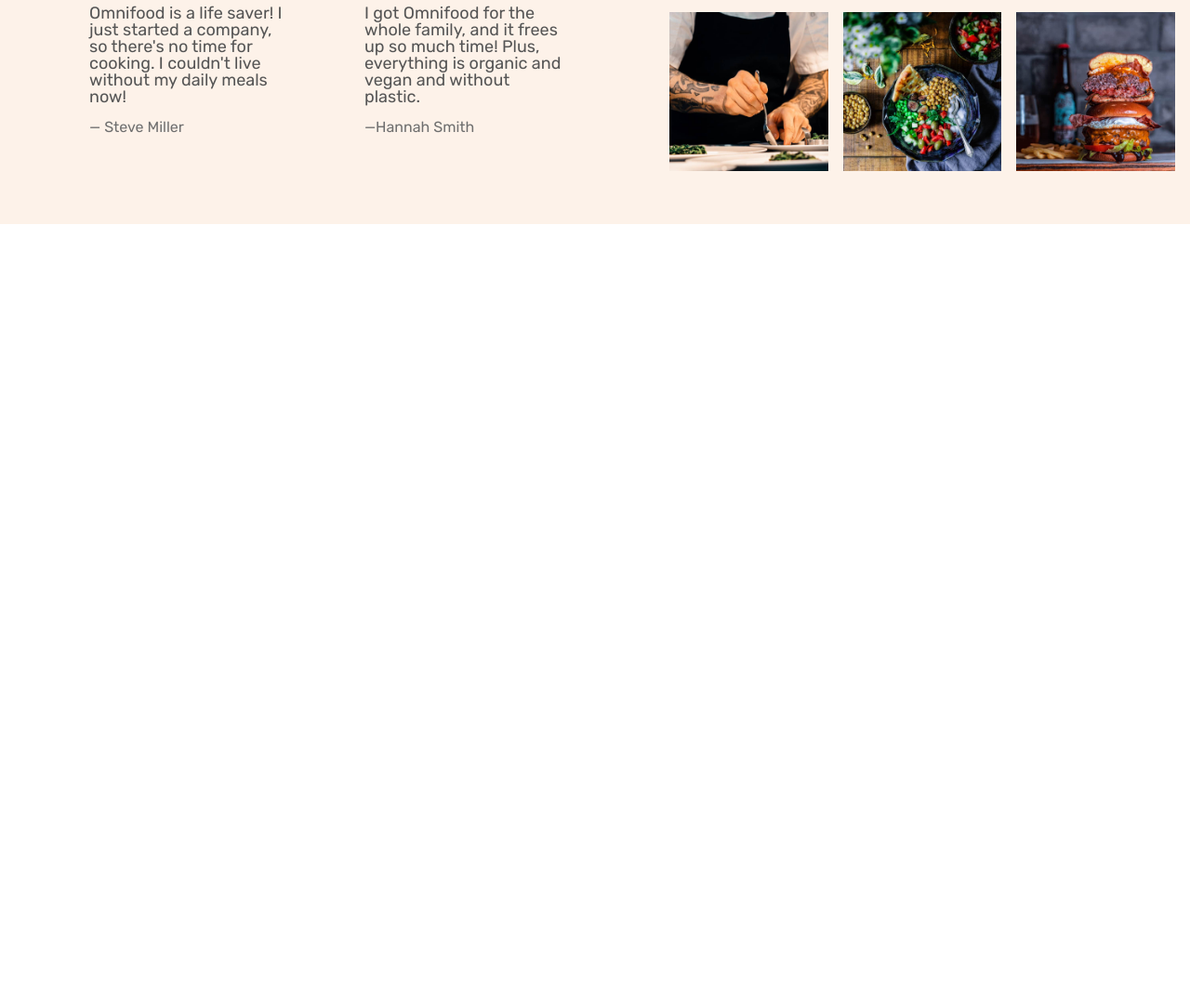
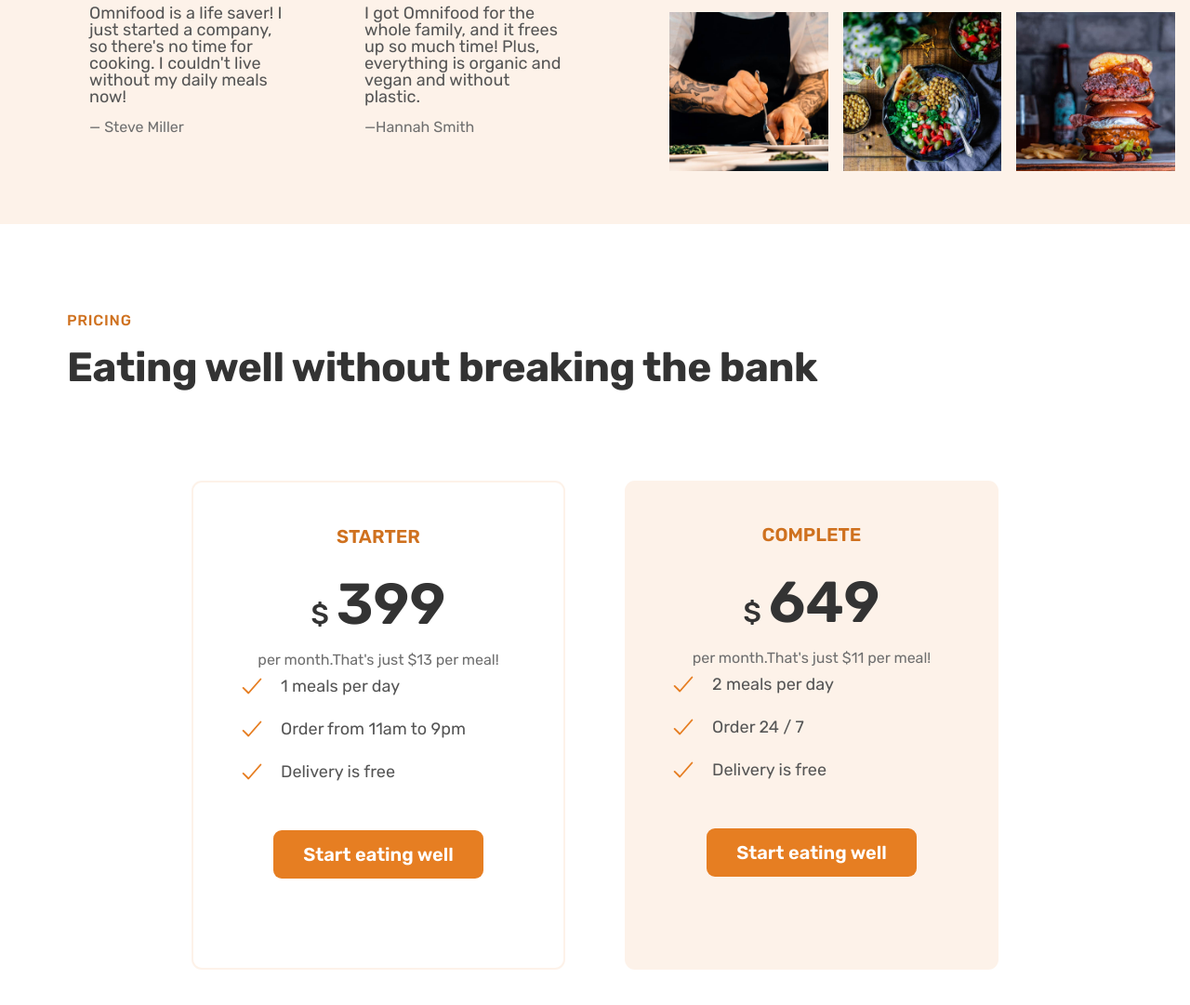
Before and after one commit to hishamrehab/FoodieFiesta, a plain HTML site: page index.html in a window 1280 px wide. Shown: the part 4281-5362 px from the top of the page at 93% size. Before the commit the page ends 4522 px from the top, so only its background shows below. Drawn offline with nearby package versions, Linux system fonts and the light colour scheme.

Commit message:
Pricing tables

```diff
--- a/css/general.css
+++ b/css/general.css
@@ -125,6 +125,29 @@ body {
     border-bottom: 1px solid transparent;
 }
 
+
+.list {
+    list-style: none;
+    display: flex;
+    flex-direction: column;
+    gap: 1.6rem;
+}
+
+.list-item {
+    font-size: 1.8rem;
+    display: flex;
+    align-items: center;
+    gap: 1.6rem;
+}
+
+.list-icon {
+    width: 3rem;
+    height: 3rem;
+    color: #e67e22;
+}
+
+
+
 .margin-right-sm {
     margin-right: 1.6rem !important;
 }
--- a/css/style.css
+++ b/css/style.css
@@ -320,26 +320,6 @@
 }
 
 
-.list {
-    list-style: none;
-    display: flex;
-    flex-direction: column;
-    gap: 1.6rem;
-}
-
-.list-item {
-    font-size: 1.8rem;
-    display: flex;
-    align-items: center;
-    gap: 1.6rem;
-}
-
-.list-icon {
-    width: 3rem;
-    height: 3rem;
-    color: #e67e22;
-}
-
 
 
 /* Testimonials Section */
@@ -412,3 +392,68 @@
  -ms-transform: scale(1.1);
  -o-transform: scale(1.1);
 }
+
+
+
+/* Pricing Section */
+
+.section-pricing {
+    padding: 9.6rem 0;
+}
+
+.pricing-plan {
+    border-radius: 11px;
+    -webkit-border-radius: 11px;
+    -moz-border-radius: 11px;
+    -ms-border-radius: 11px;
+    -o-border-radius: 11px;
+     padding: 4.8rem;
+     width: 75%;
+}
+
+.plan-header {
+    text-align: center;
+    margin-bottom: 4.8rem;
+}
+
+
+.pricing-plan--starter {
+    justify-self: end;
+    border: 2px solid #fdf2e9;
+}
+
+.pricing-plan--complete {
+    background-color: #fdf2e9;
+}
+.plan-name {
+    color: #cf711f;
+    font-weight: 600;
+    font-size: 2rem;
+    text-transform: uppercase;
+    letter-spacing: 0.75;
+    margin-bottom: 3.2rem;
+}
+.plan-price{
+    font-size: 6.2rem;
+    font-weight: 600;
+    color: #333;
+    margin-bottom: 1.6rem;
+}
+
+.plan-price span {
+    font-size:3rem;
+    font-weight: 500;
+    margin-right: 0.8rem;
+}
+
+.plan-text{
+ font-size: 1.6rem;
+ line-height: 1.6;
+ color: #6f6f6f;
+}
+
+
+.plan-sign-up {
+    text-align: center;
+    margin-top: 4.8rem;
+}
--- a/index.html
+++ b/index.html
@@ -280,6 +280,59 @@
               </figure>
           </div>
     </section>
+
+
+    <section class="section-pricing">
+        <div class="container">
+            <span class="subheading">Pricing</span>
+            <h2 class="heading-secondary">
+                Eating well without breaking the bank
+            </h2>
+        </div>
+
+
+
+         <div class="container grid grid--2-cols">
+            <div class="pricing-plan pricing-plan--starter">
+                <header class="plan-header">
+                    <p class="plan-name">Starter</p>
+                    <p class="plan-price"><span>$</span>399</p>
+                    <p class="plan-text">per month.That's just $13 per meal! </p>
+
+                    <ul class="list">
+                        <li class="list-item"><ion-icon class="list-icon" name="checkmark-outline"></ion-icon><span>1 meals per day</span></li>
+                        <li class="list-item"><ion-icon class="list-icon" name="checkmark-outline"></ion-icon><span>Order from 11am to 9pm</span></li>
+                        <li class="list-item"><ion-icon class="list-icon" name="checkmark-outline"></ion-icon><span>Delivery is free</span></li>
+                    </ul>
+
+
+                <div class="plan-sign-up">
+                    <a href="#" class="btn btn--full">Start eating well</a>
+                </div>
+                </header>
+                </div>
+
+                <div class="pricing-plan pricing-plan--complete">
+            <header class="plan-header">
+                <p class="plan-name">Complete</p>
+                <p class="plan-price"><span>$</span>649</p>
+                <p class="plan-text">per month.That's just $11 per meal! </p>
+
+                <ul class="list">
+                    <li class="list-item"><ion-icon class="list-icon" name="checkmark-outline"></ion-icon><span>2 meals per day</span></li>
+                    <li class="list-item"><ion-icon class="list-icon" name="checkmark-outline"></ion-icon><span>Order 24 / 7</span></li>
+                    <li class="list-item"><ion-icon class="list-icon" name="checkmark-outline"></ion-icon><span>Delivery is free</span></li>
+                </ul>
+
+
+            <div class="plan-sign-up">
+                <a href="#" class="btn btn--full">Start eating well</a>
+            </div>
+            </header>
+            </div>
+
+
+    </section>
 </main>
 
 <script type="module" src="https://unpkg.com/ionicons@7.1.0/dist/ionicons/ionicons.esm.js"></script>
```
